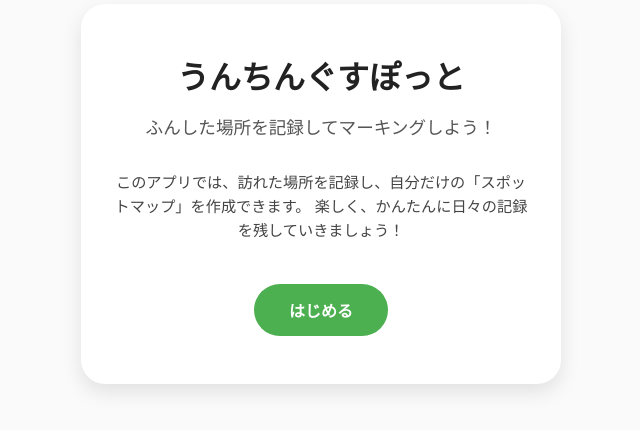
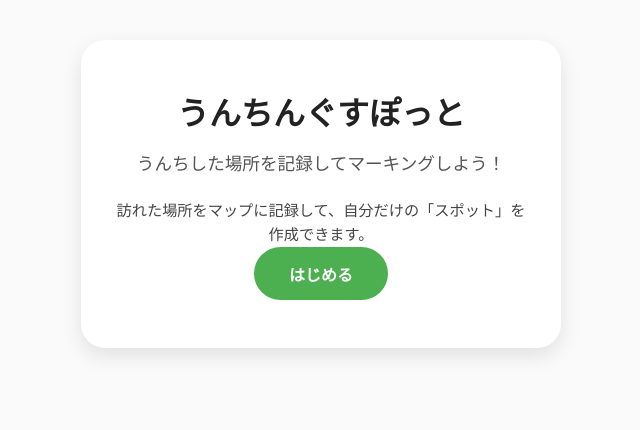
Before and after one commit to HigawariKaisendonn/UnchingSpot_front-end, a Next.js app: page / in a window 1280 px wide. Shown: the part 206-636 px from the top of the page, without its empty margins (319-959 px from the left). Built offline with nearby package versions, Linux system fonts and the light colour scheme.

Commit message:
style: ウェルカムページをアトミックデザインに変更

```diff
--- a/src/app/page.tsx
+++ b/src/app/page.tsx
@@ -1,26 +1,5 @@
-"use client";
+import { WelcomeTemplate } from "@/components/templates/WelcomeTemplate/WelcomeTemplate";
 
-import Link from "next/link";
-import "@/styles/pages/welcome.scss";
-
-export default function WelcomePage() {
-  return (
-    <main className="welcome-page">
-      <div className="welcome-container">
-        <h1 className="welcome-title">うんちんぐすぽっと</h1>
-        <p className="welcome-catch">ふんした場所を記録してマーキングしよう！</p>
-
-        <section className="welcome-description">
-          <p>
-            このアプリでは、訪れた場所を記録し、自分だけの「スポットマップ」を作成できます。
-            楽しく、かんたんに日々の記録を残していきましょう！
-          </p>
-        </section>
-
-        <Link href="/home" className="welcome-button">
-          はじめる
-        </Link>
-      </div>
-    </main>
-  );
+export default function Page() {
+  return <WelcomeTemplate />;
 }
--- /dev/null
+++ b/src/components/atoms/Button/Button.module.scss
@@ -0,0 +1,17 @@
+.button {
+  display: inline-block;
+  background-color: #4caf50;
+  color: white;
+  font-size: 1rem;
+  font-weight: 600;
+  padding: 0.9rem 2.2rem;
+  border-radius: 50px;
+  text-decoration: none;
+  border: none;
+  cursor: pointer;
+  transition: background-color 0.3s ease;
+
+  &:hover {
+    background-color: #43a047;
+  }
+}
--- /dev/null
+++ b/src/components/atoms/Button/Button.tsx
@@ -0,0 +1,23 @@
+import React from "react";
+import styles from "./Button.module.scss";
+
+interface ButtonProps {
+  label: string;
+  onClick?: () => void;
+  href?: string;
+}
+
+export const Button: React.FC<ButtonProps> = ({ label, onClick, href }) => {
+  if (href) {
+    return (
+      <a href={href} className={styles.button}>
+        {label}
+      </a>
+    );
+  }
+  return (
+    <button className={styles.button} onClick={onClick}>
+      {label}
+    </button>
+  );
+};
--- /dev/null
+++ b/src/components/atoms/Text/Text.module.scss
@@ -0,0 +1,18 @@
+.title {
+  font-size: 2rem;
+  font-weight: 700;
+  color: #222;
+  margin-bottom: 1rem;
+}
+
+.subtitle {
+  font-size: 1.1rem;
+  color: #555;
+  margin-bottom: 1.5rem;
+}
+
+.body {
+  font-size: 0.95rem;
+  color: #444;
+  line-height: 1.6;
+}
--- /dev/null
+++ b/src/components/atoms/Text/Text.tsx
@@ -0,0 +1,11 @@
+import React from "react";
+import styles from "./Text.module.scss";
+
+interface TextProps {
+  children: React.ReactNode;
+  variant?: "title" | "subtitle" | "body";
+}
+
+export const Text: React.FC<TextProps> = ({ children, variant = "body" }) => {
+  return <p className={styles[variant]}>{children}</p>;
+};
--- /dev/null
+++ b/src/components/molecules/WelcomeMessage/WelcomeMessage.tsx
@@ -0,0 +1,14 @@
+import React from "react";
+import { Text } from "@/components/atoms/Text/Text";
+
+export const WelcomeMessage = () => {
+  return (
+    <div>
+      <Text variant="title">うんちんぐすぽっと</Text>
+      <Text variant="subtitle">うんちした場所を記録してマーキングしよう！</Text>
+      <Text>
+        訪れた場所をマップに記録して、自分だけの「スポット」を作成できます。
+      </Text>
+    </div>
+  );
+};
--- /dev/null
+++ b/src/components/organisms/WelcomeSection/WelcomeSection.module.scss
@@ -0,0 +1,18 @@
+.section {
+  display: flex;
+  justify-content: center;
+  align-items: center;
+  min-height: 100vh;
+  background-color: #fafafa;
+  padding: 1.5rem;
+}
+
+.container {
+  max-width: 480px;
+  width: 100%;
+  background: #fff;
+  border-radius: 24px;
+  box-shadow: 0 8px 20px rgba(0, 0, 0, 0.1);
+  padding: 3rem 2rem;
+  text-align: center;
+}
--- /dev/null
+++ b/src/components/organisms/WelcomeSection/WelcomeSection.tsx
@@ -0,0 +1,15 @@
+import React from "react";
+import { WelcomeMessage } from "@/components/molecules/WelcomeMessage/WelcomeMessage";
+import { Button } from "@/components/atoms/Button/Button";
+import styles from "./WelcomeSection.module.scss";
+
+export const WelcomeSection = () => {
+  return (
+    <section className={styles.section}>
+      <div className={styles.container}>
+        <WelcomeMessage />
+        <Button label="はじめる" href="/home" />
+      </div>
+    </section>
+  );
+};
--- /dev/null
+++ b/src/components/templates/WelcomeTemplate/WelcomeTemplate.module.scss
@@ -0,0 +1,5 @@
+.main {
+  width: 100%;
+  height: 100%;
+  background-color: #fafafa;
+}
--- /dev/null
+++ b/src/components/templates/WelcomeTemplate/WelcomeTemplate.tsx
@@ -0,0 +1,11 @@
+import React from "react";
+import { WelcomeSection } from "@/components/organisms/WelcomeSection/WelcomeSection";
+import styles from "./WelcomeTemplate.module.scss";
+
+export const WelcomeTemplate = () => {
+  return (
+    <main className={styles.main}>
+      <WelcomeSection />
+    </main>
+  );
+};
```
Also changed, not shown: src/components/molecules/WelcomeMessage/WelcomeMessage.module.scss (added), src/styles/globals.scss (added).
